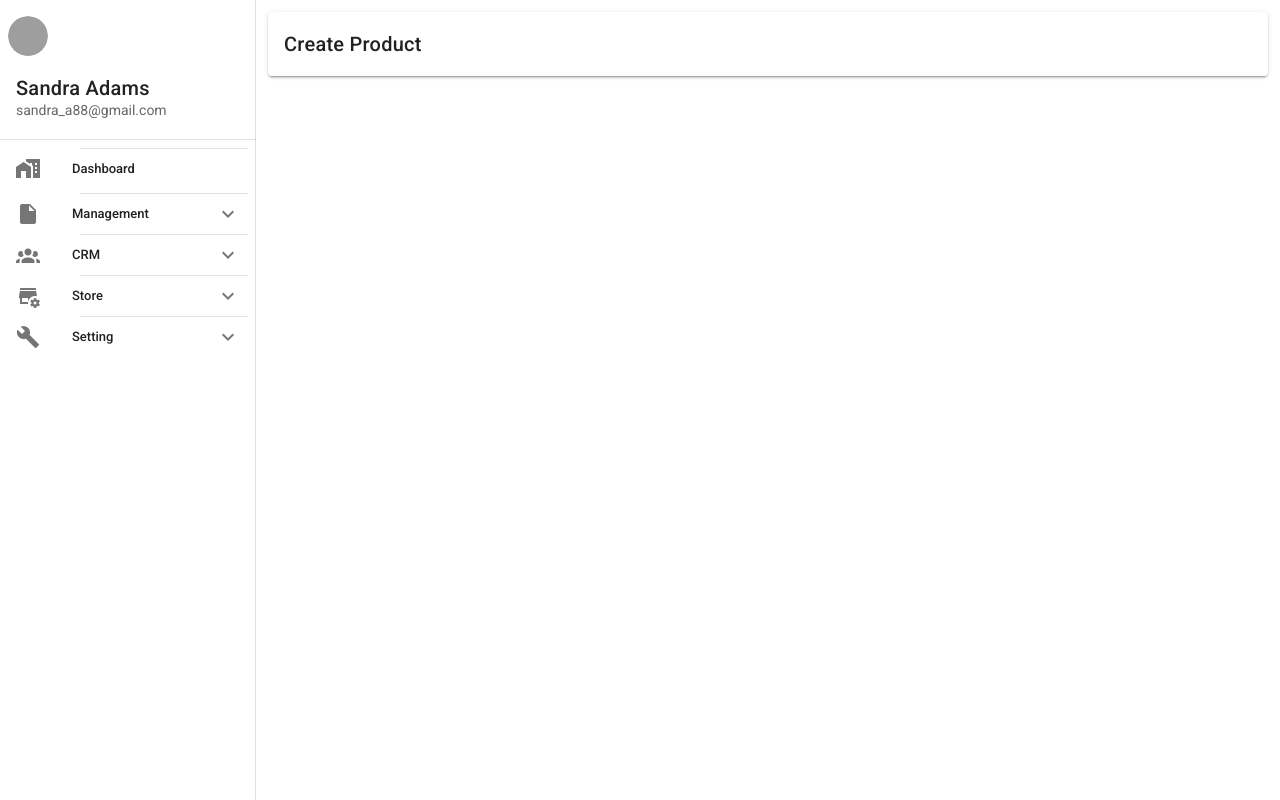
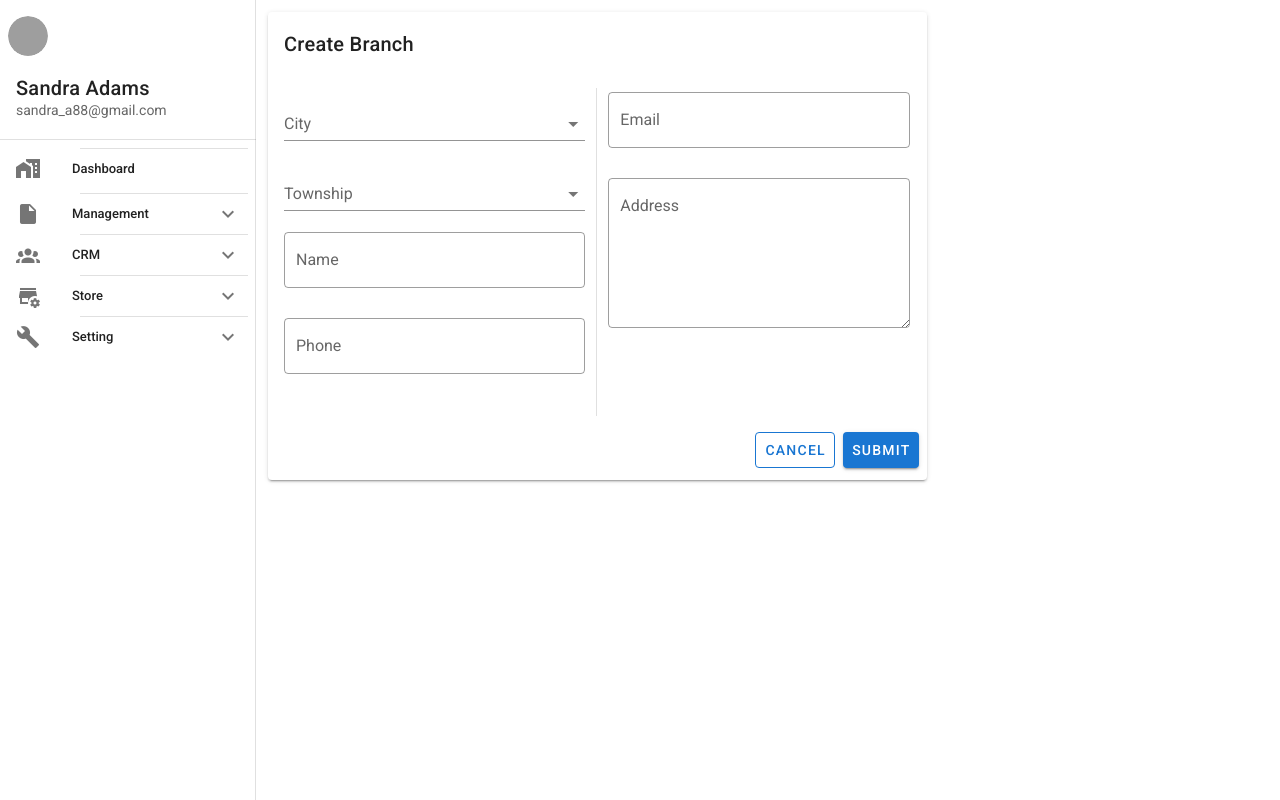
Before and after one commit to ariesArch/konthal_shop_dashboard, a Nuxt app: page /management/providers/create in a window 1280 px wide. Built offline with nearby package versions, Linux system fonts and the light colour scheme; grey boxes are pictures that could not be loaded.

Commit message:
provider

```diff
--- a/pages/management/providers/create.vue
+++ b/pages/management/providers/create.vue
@@ -1,12 +1,105 @@
 <template>
   <div class="container-fluid">
-    <v-card>
-      <v-card-title>Create Product</v-card-title>
-    </v-card>
+    <div class="row">
+      <div class="col-md-8">
+        <v-card>
+          <v-card-title>Create Branch</v-card-title>
+          <v-form @submit.prevent="onSubmit">
+            <validation-observer ref="observer">
+              <v-card-text>
+                <div class="row">
+                  <div class="col-md-6">
+                    <validation-provider v-slot="{errors}" rules="required" name="City">
+                      <v-autocomplete
+                        v-model="form.city_id"
+                        :items="cities"
+                        item-text="name"
+                        item-value="id"
+                        :error-messages="errors"
+                        label="City"
+                      />
+                    </validation-provider>
+                    <validation-provider v-slot="{errors}" rules="required" name="Township">
+                      <v-autocomplete
+                        v-model="form.township_id"
+                        :items="townships"
+                        item-text="name"
+                        item-value="id"
+                        :error-messages="errors"
+                        label="Township"
+                      />
+                    </validation-provider>
+                    <validation-provider v-slot="{errors}" rules="required" name="Name">
+                      <v-text-field v-model="form.name" outlined label="Name" :error-messages="errors" />
+                    </validation-provider>
+                    <validation-provider v-slot="{errors}" rules="required" name="Phone">
+                      <v-text-field v-model="form.phone" outlined label="Phone" :error-messages="errors" />
+                    </validation-provider>
+                  </div>
+                  <v-divider inset vertical />
+                  <div class="col-md-6">
+                    <validation-provider v-slot="{errors}" rules="required" name="Email">
+                      <v-text-field v-model="form.email" type="number" outlined label="Email" :error-messages="errors" />
+                    </validation-provider>
+                    <validation-provider v-slot="{errors}" rules="required" name="Address">
+                      <v-textarea v-model="form.address" outlined label="Address" :error-messages="errors" />
+                    </validation-provider>
+                  </div>
+                </div>
+              </v-card-text>
+              <formButton :disabled="isSubmitting" />
+            </validation-observer>
+          </v-form>
+        </v-card>
+      </div>
+      <div class="col-md-4" />
+    </div>
   </div>
 </template>
 <script>
+import localforage from 'localforage'
+import formButton from '@/components/button/formButton.vue'
+
 export default {
-  layout: 'dashboard'
+  components: {
+    formButton
+  },
+  layout: 'dashboard',
+  data: () => ({
+    regions: [],
+    cities: [],
+    townships: [],
+    form: {
+      city_id: '',
+      township_id: '',
+      name: '',
+      phone: '',
+      email: '',
+      address: ''
+    },
+    isSubmitting: false
+  }),
+  async mounted () {
+    const cities = await localforage.getItem('stored:cities')
+    const townships = await localforage.getItem('stored:townships')
+    this.cities = cities
+    this.townships = townships
+  },
+  methods: {
+    async onSubmit () {
+      this.isSubmitting = true
+      const isErrorFree = await this.$refs.observer.validate()
+      if (!isErrorFree) {
+        this.isSubmitting = false
+      }
+      //
+      const payload = { ...this.form }
+      const { status } = (await this.$axios.post('/providers', payload)).data
+      if (status === 1) {
+        this.router.push('/management/providers')
+      }
+      // this.isSubmitting = false
+    }
+  }
 }
 </script>
--- a/pages/management/providers/index.vue
+++ b/pages/management/providers/index.vue
@@ -1,13 +1,41 @@
 <template>
   <div class="container-fluid">
-    <v-card>
-      <v-card-title>Providers</v-card-title>
-    </v-card>
+    <v-data-table :headers="providerHeaders" :items="providers">
+      <template #top>
+        <v-toolbar flat>
+          <v-text-field
+            v-model="search"
+            append-icon="mdi-magnify"
+            label="Search"
+            hide-details
+          />
+          <v-divider vertical inset />
+          <v-spacer />
+          <createButton to="providers/create" />
+        </v-toolbar>
+      </template>
+    </v-data-table>
   </div>
 </template>
 <script>
+import createButton from '@/components/button/createButton.vue'
+import { providerHeaders } from '@/utils/tableHeaders'
 export default {
-  layout: 'dashboard'
-
+  components: { createButton },
+  layout: 'dashboard',
+  data: () => ({
+    providers: [],
+    search: '',
+    providerHeaders
+  }),
+  async fetch () {
+    console.log((await this.$axios.get('/providers')))
+    const { data, status, message } = (await this.$axios.get('/providers')).data
+    if (status === 1) {
+      this.providers = data
+    } else {
+      console.log(message)
+    }
+  }
 }
 </script>
--- a/utils/tableHeaders.js
+++ b/utils/tableHeaders.js
@@ -22,3 +22,36 @@ export const cityHeaders = [
     value: 'name'
   }
 ]
+
+export const providerHeaders = [
+  {
+    text: 'Name',
+    align: 'start',
+    value: 'name'
+  },
+  {
+    text: 'Phone',
+    align: 'start',
+    value: 'phone'
+  },
+  {
+    text: 'Email',
+    align: 'start',
+    value: 'email'
+  },
+  {
+    text: 'Address',
+    align: 'start',
+    value: 'address'
+  },
+  {
+    text: 'City',
+    align: 'start',
+    value: 'city.name'
+  },
+  {
+    text: 'Township',
+    align: 'start',
+    value: 'township.name'
+  }
+]
```
